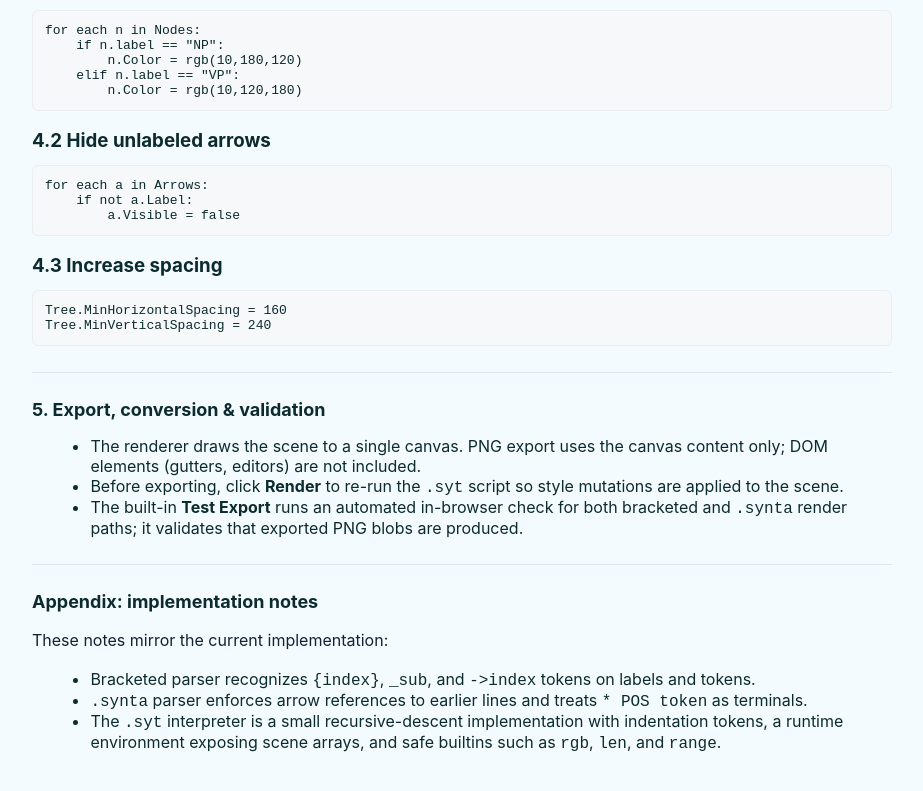
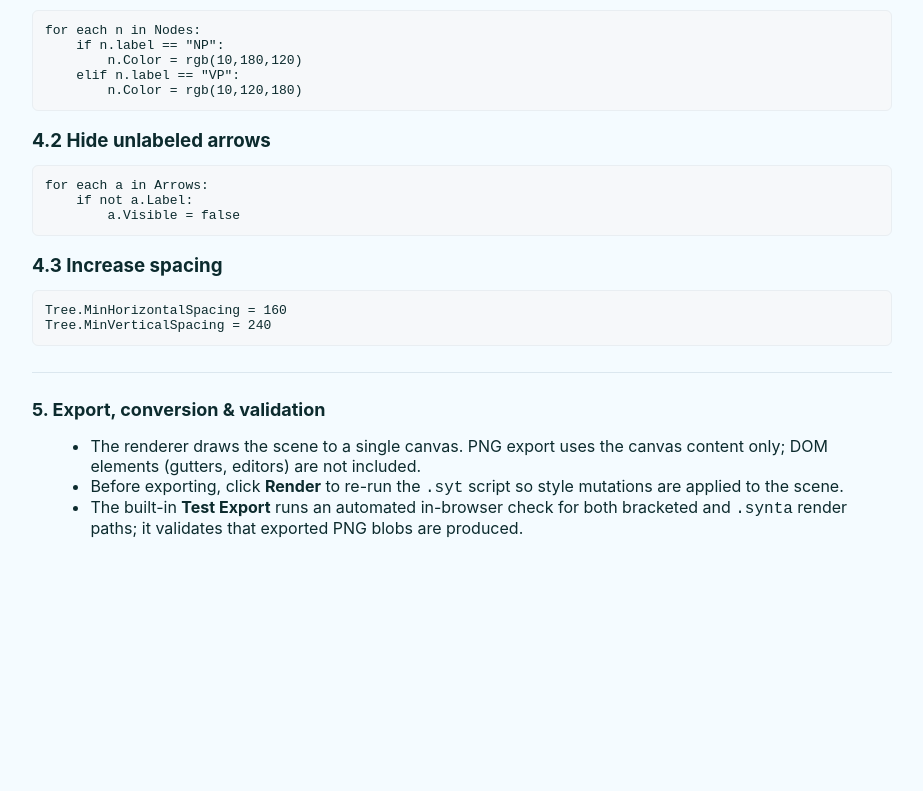
Before and after one commit to QuinnSavitt/portfolio, a website: page source/docs.html in a window 1280 px wide. Shown: the part 3757-4548 px from the top of the page, without its empty margins (178-1101 px from the left). After the commit the page ends 4359 px from the top, so only its background shows below. Drawn offline with Linux system fonts and the light colour scheme.

```diff
--- a/source/docs.html
+++ b/source/docs.html
@@ -208,15 +208,6 @@ Tree.MinVerticalSpacing = 240</pre>
       <li>The built-in <strong>Test Export</strong> runs an automated in-browser check for both bracketed and <code>.synta</code> render paths; it validates that exported PNG blobs are produced.</li>
     </ul>
 
-    <hr class="split" />
-    <h2 id="appendix">Appendix: implementation notes</h2>
-    <p>These notes mirror the current implementation:</p>
-    <ul>
-      <li>Bracketed parser recognizes <code>{index}</code>, <code>_sub</code>, and <code>->index</code> tokens on labels and tokens.</li>
-      <li><code>.synta</code> parser enforces arrow references to earlier lines and treats <code>* POS token</code> as terminals.</li>
-      <li>The <code>.syt</code> interpreter is a small recursive-descent implementation with indentation tokens, a runtime environment exposing scene arrays, and safe builtins such as <code>rgb</code>, <code>len</code>, and <code>range</code>.</li>
-    </ul>
-
   </main>
 </body>
 </html>
```
Also changed, not shown: source/synta.html (+1 -1 lines).
